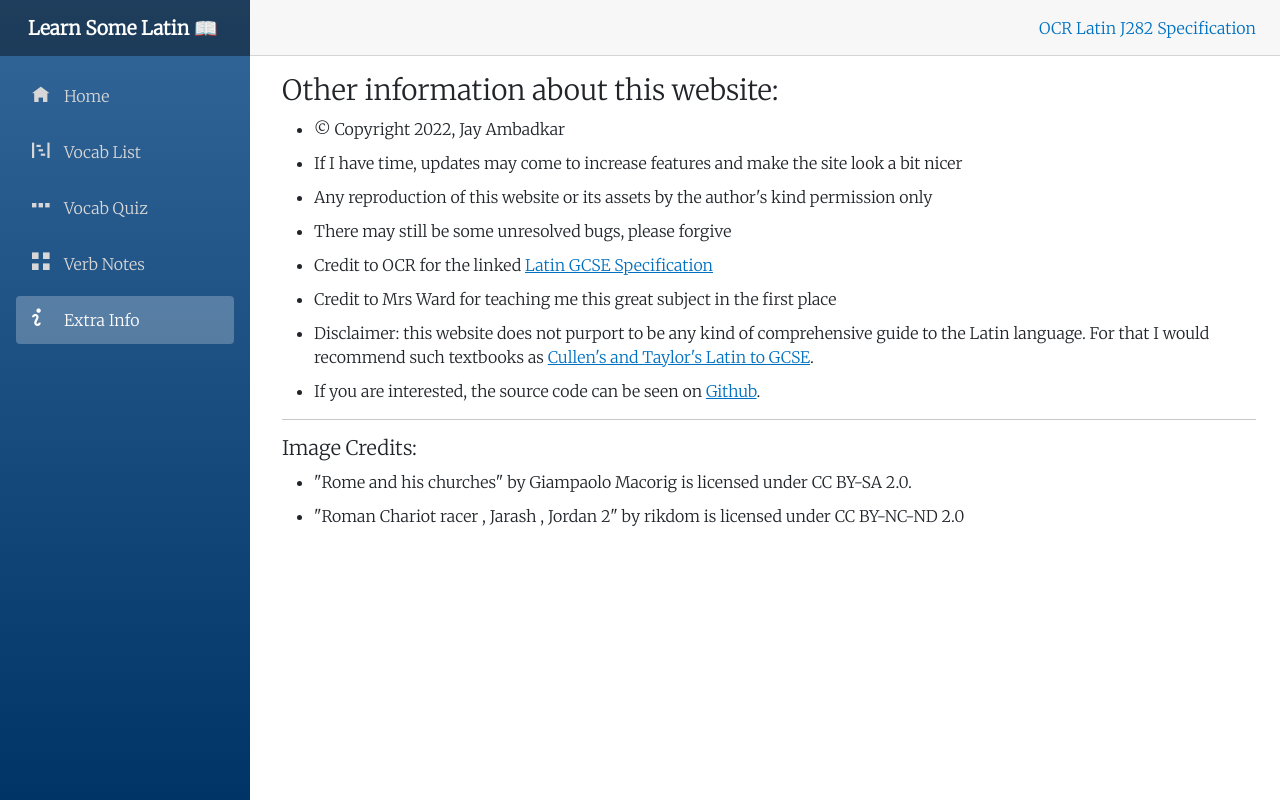
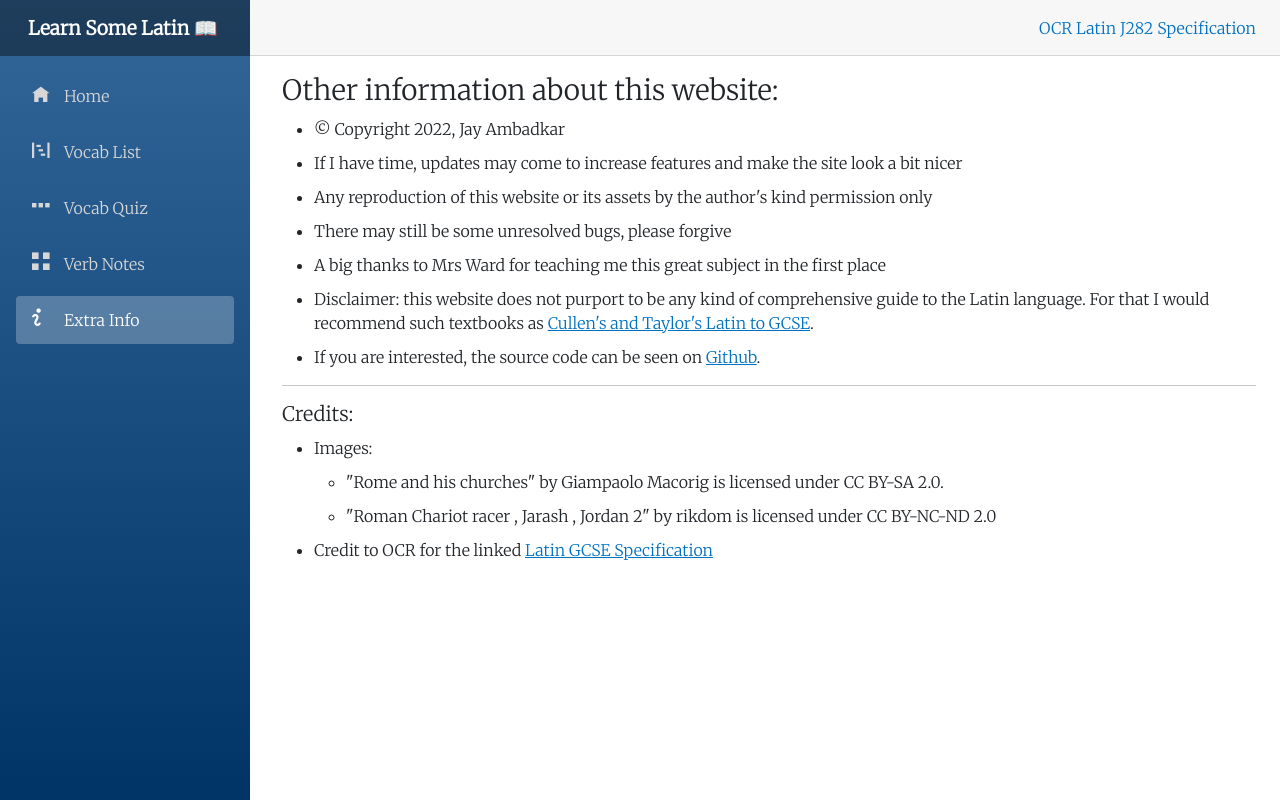
Before and after one commit to ThatJammyDodger/LatinSite, an ASP.NET Core app: page /extra-info in a window 1280 px wide. Run offline with ASP.NET Core 8, Linux system fonts and the light colour scheme; style sheets or scripts are compiled from the project's sources.

Commit message:
more done

```diff
--- a/Pages/Index.razor
+++ b/Pages/Index.razor
@@ -26,7 +26,7 @@
 
                 <style>
                     img {
-                        width:20%;
+                        width:15rem;
                         margin: 15px ;
                     }
                 </style>
--- a/Pages/Info.razor
+++ b/Pages/Info.razor
@@ -17,8 +17,7 @@
     <li>If I have time, updates may come to increase features and make the site look a bit nicer</li>
     <li>Any reproduction of this website or its assets by the author's kind permission only</li>
     <li>There may still be some unresolved bugs, please forgive</li>
-    <li>Credit to OCR for the linked <a href="https://www.ocr.org.uk/Images/220702-specification-accredited-gcse-latin-j282.pdf" target="_blank">Latin GCSE Specification</a></li>
-    <li>Credit to Mrs Ward for teaching me this great subject in the first place</li>
+    <li>A big thanks to Mrs Ward for teaching me this great subject in the first place</li>
     <li>Disclaimer: this website does not purport to be any kind of comprehensive guide to the Latin language. For that I would recommend such textbooks as <a href="https://www.bloomsbury.com/uk/latin-to-gcse-part-2-9781780934419/" target="_blank">Cullen's and Taylor's Latin to GCSE</a>.</li>
     <li>If you are interested, the source code can be seen on <a href="https://github.com/ThatJammyDodger/latin-gcse" target="_blank">Github</a>.</li>
 
@@ -26,10 +25,15 @@
 
 <hr />
 
-<h5>Image Credits:</h5>
+<h5>Credits:</h5>
 <ul>
-    <li>"Rome and his churches" by Giampaolo Macorig is licensed under CC BY-SA 2.0.</li>
-    <li>"Roman Chariot racer , Jarash , Jordan 2" by rikdom is licensed under CC BY-NC-ND 2.0</li>
+    <li>Images:</li>
+    <ul>
+        <li>"Rome and his churches" by Giampaolo Macorig is licensed under CC BY-SA 2.0.</li>
+        <li>"Roman Chariot racer , Jarash , Jordan 2" by rikdom is licensed under CC BY-NC-ND 2.0</li>
+    </ul>
+    <li>Credit to OCR for the linked <a href="https://www.ocr.org.uk/Images/220702-specification-accredited-gcse-latin-j282.pdf" target="_blank">Latin GCSE Specification</a></li>
+
 </ul>
 
 </Animate>
```
